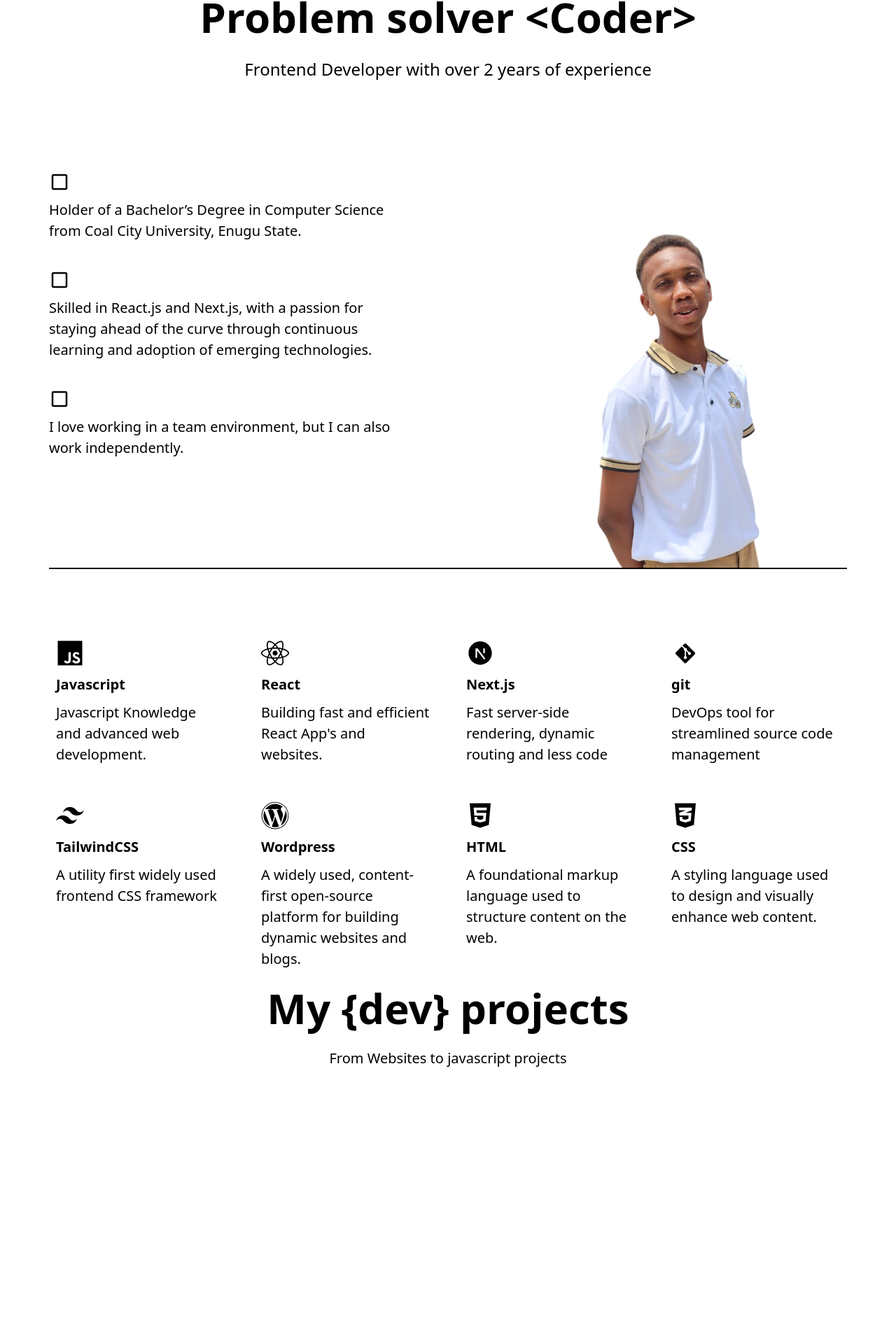
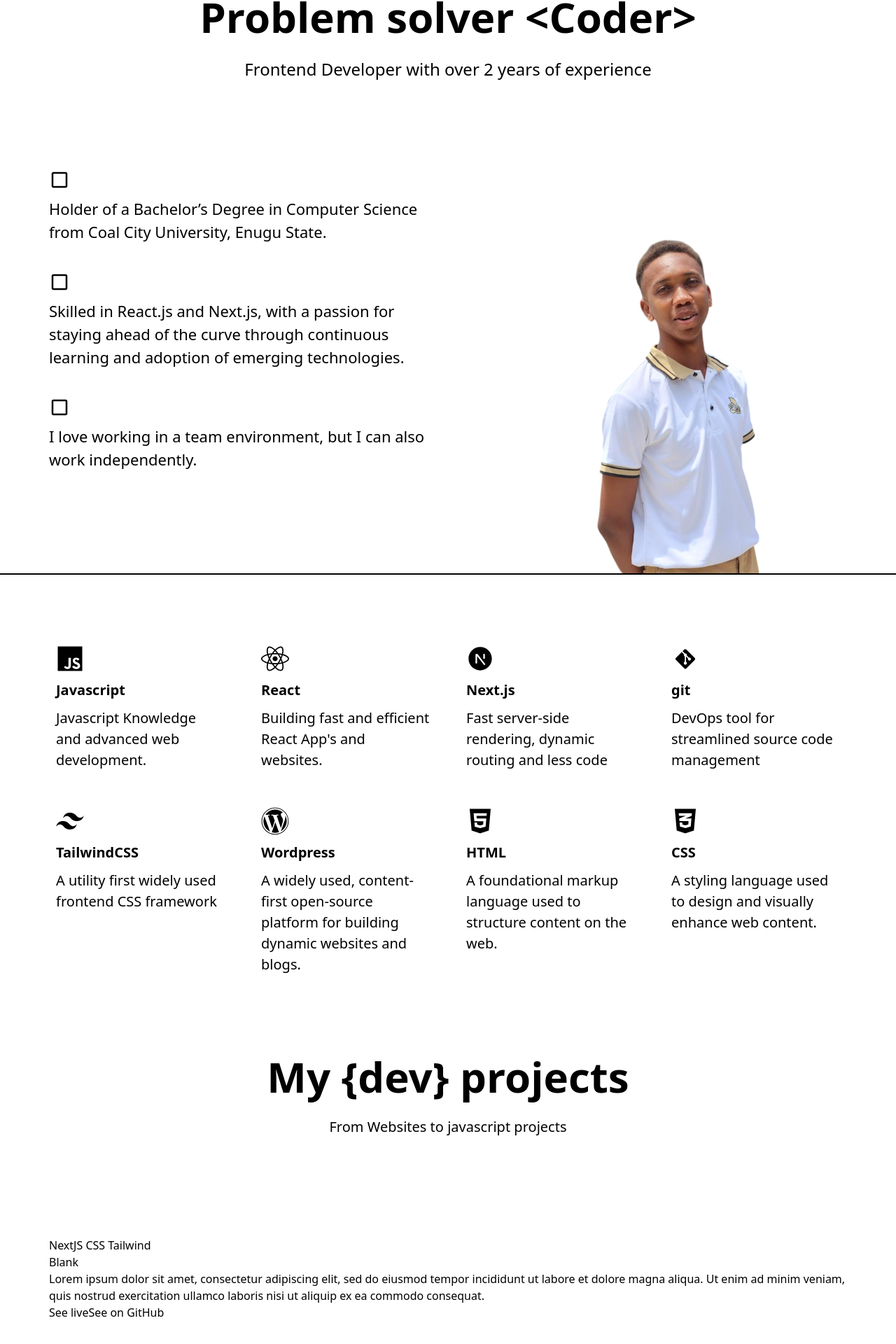
Before and after one commit to TheJeff01/next-portfolio, a Next.js app: page / in a window 1280 px wide. Shown: the part 737-2657 px from the top of the page at 70% size. Before the commit the page ends 2306 px from the top, so only its background shows below. Built offline with nearby package versions, Linux system fonts and the light colour scheme.

Commit message:
almost finished with the project card and section

```diff
--- a/src/components/MyDevProjects.jsx
+++ b/src/components/MyDevProjects.jsx
@@ -1,6 +1,9 @@
 "use client";
+import React from "react";
+import ProjectCard from "./ProjectCard";
 import splitStringUsingRegex from "./utils/splitStringUsingRegex";
 import { motion } from "framer-motion";
+import Images from "next/image";
 
 const heading = "My {dev} projects";
 const intro = "From Websites to javascript projects";
@@ -8,6 +11,28 @@ const charVariants = {
   hidden: { opacity: 0 },
   reveal: { opacity: 1 },
 };
+
+const projects = [
+  {
+    thumbnail: Images.placeholder,
+    techstack: "NextJS CSS Tailwind",
+    heading: "Blank",
+    text: "Lorem ipsum dolor sit amet, consectetur adipiscing elit, sed do eiusmod tempor incididunt ut labore et dolore magna aliqua. Ut enim ad minim veniam, quis nostrud exercitation ullamco laboris nisi ut aliquip ex ea commodo consequat.",
+  },
+  {
+    thumbnail: Images.placeholder,
+    techstack: "NextJS CSS Tailwind",
+    heading: "Blank",
+    text: "Lorem ipsum dolor sit amet, consectetur adipiscing elit, sed do eiusmod tempor incididunt ut labore et dolore magna aliqua. Ut enim ad minim veniam, quis nostrud exercitation ullamco laboris nisi ut aliquip ex ea commodo consequat.",
+
+  },
+  {
+    thumbnail: Images.placeholder,
+    techstack: "NextJS CSS Tailwind",
+    heading: "Blank",
+    text: "Lorem ipsum dolor sit amet, consectetur adipiscing elit, sed do eiusmod tempor incididunt ut labore et dolore magna aliqua. Ut enim ad minim veniam, quis nostrud exercitation ullamco laboris nisi ut aliquip ex ea commodo consequat.",
+  },
+];
 function MyDevProjects() {
   return (
     <main className="container max-w-7xl mx-auto w-full">
@@ -47,6 +72,18 @@ function MyDevProjects() {
           </motion.p>
         </div>
       </div>
+      <div>
+        {projects.map((option, index) =>(
+          <React.Fragment key={index}>
+            <ProjectCard
+              thumbnail={option.thumbnail}
+              techstack={option.techstack}
+              heading = {option.heading}
+              text = {option.text}
+            />
+          </React.Fragment>
+        ))}
+      </div>
     </main>
   );
 }
--- a/src/components/ProblemSolver.jsx
+++ b/src/components/ProblemSolver.jsx
@@ -31,8 +31,8 @@ const data = [
 
 function ProblemSolver() {
   return (
-    <main className="container max-w-7xl mx-auto w-full px-4 mb-[70px] lg:mb-[90px]">
-      <div className="border-b-[2px]">
+    <main className="container max-w-7xl mx-auto w-full px-4 mb-[70px] lg:mb-[90px] border-b-[2px]">
+      <div className="">
         <div className="text-center">
           <motion.h2
             initial="hidden"
@@ -67,7 +67,7 @@ function ProblemSolver() {
             ))}
           </motion.p>
         </div>
-        <div className="flex flex-col lg:flex-row lg:items-center lg:align-baseline justify-between">
+        <div className="flex flex-col lg:flex-row lg:items-center lg:align-baseline justify-between mt-[20px]">
           <div>
             {data.map((option, index) => (
               <React.Fragment key={index}>
--- a/src/components/ProblemSolverBrief.jsx
+++ b/src/components/ProblemSolverBrief.jsx
@@ -9,7 +9,7 @@ const charVariants = {
 };
 function ProblemSolverBrief(props) {
   return (
-    <div className="flex flex-col text-[16px] max-w-[500px] justify-between lg:text-[20px] mb-[40px] ">
+    <div className="flex flex-col text-[18px] max-w-[550px] justify-between lg:text-[22px] mb-[40px] ">
       <div className="mb-[10px] text-[30px]">{props.boxicon}</div>
       <motion.p
         initial="hidden"
--- /dev/null
+++ b/src/components/ProjectCard.jsx
@@ -0,0 +1,16 @@
+function ProjectCard(props) {
+  return (
+    <main>
+      <img src={props.thumbnail} className="h-[100px]"/>
+      <div>{props.techstack}</div>
+      <div>{props.heading}</div>
+      <div>{props.text}</div>
+      <div>
+        <button>See live</button>
+        <button>See on GitHub</button>
+      </div>
+    </main>
+  );
+}
+
+export default ProjectCard;
--- a/src/components/TechStack.jsx
+++ b/src/components/TechStack.jsx
@@ -55,7 +55,7 @@ const techStack = [
 
 function TechStack() {
   return (
-    <main className="container grid grid-cols-1 md:grid-cols-2 lg:grid-cols-4 gap-8 max-w-7xl mx-auto w-full">
+    <main className="container grid grid-cols-1 md:grid-cols-2 lg:grid-cols-4 gap-8 max-w-7xl mx-auto w-full mb-[70px] lg:mb-[90px]">
       {techStack.map((option, index) => (
         <React.Fragment key={index}>
           <TechStackCard
--- a/src/components/assets/images/Images.jsx
+++ b/src/components/assets/images/Images.jsx
@@ -2,5 +2,6 @@ export const Images = {
   logo: require("./svgs/logo.svg").default.src,
   contact: require("./svgs/contact.svg").default.src,
   menu: require("./svgs/menu.svg").default.src,
-  jeff: require("./Jeff.png").default.src
+  jeff: require("./Jeff.png").default.src,
+  placeholder: require("./placeholder.jpg").default.src
 };
```
Also changed, not shown: src/components/assets/images/placeholder.jpg (added).
